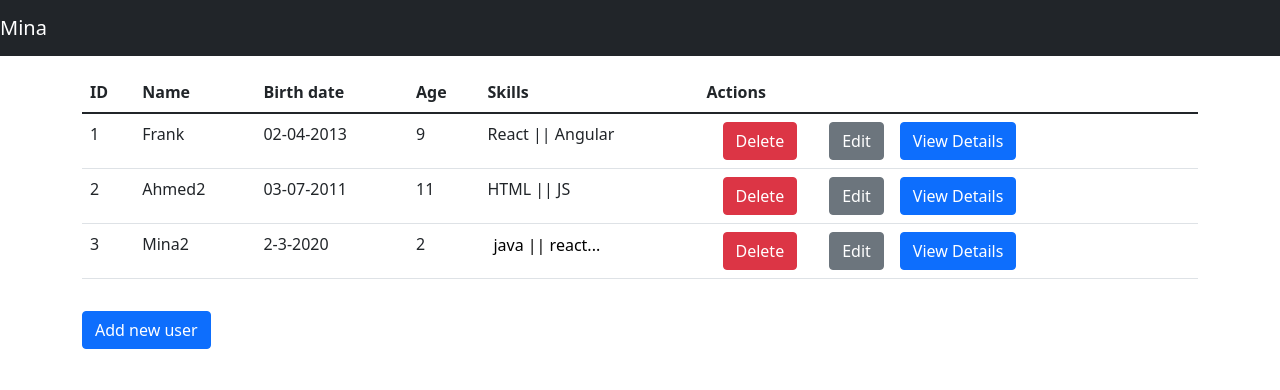
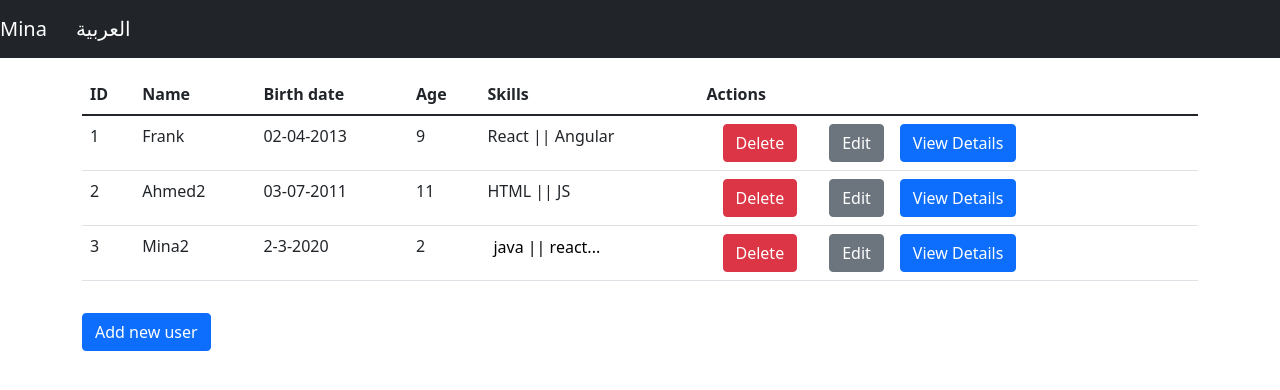
Before and after one commit to MinaMalak-cmd/CRUD, a React (Create React App) app: page /Users in a window 1280 px wide. Shown: the top 390 px of the page. Built offline with nearby package versions, Linux system fonts and the light colour scheme; data requests are answered from the project's data file.

Commit message:
handle language context

```diff
--- a/src/App.js
+++ b/src/App.js
@@ -1,16 +1,30 @@
 import React from "react";
 import NavBar from "./components/NavBar/NavBar";
 import Router from "./routes/Router";
+import Arabic from "./TranslationFiles/ar.json";
+import English from "./TranslationFiles/en.json";
+import LanguageContext, {
+  LanguageProvider,
+} from "./contexts/LanguageContext/LanguageContext";
 
-const App = () =>{
+const App = () => {
+  let lang =
+    localStorage.getItem("language") == undefined
+      ? "en"
+      : localStorage.getItem("language");
+  let keys = lang === "en" ? English : Arabic;
+  const language = { current: lang, keys: keys };
+
   return (
     <div>
-     <NavBar />
-    <div className="container mt-3">
-        <Router />
+      <LanguageProvider value={language}>
+        <NavBar />
+        <div className="container mt-3">
+          <Router />
+        </div>
+      </LanguageProvider>
     </div>
-  </div>
   );
-}
+};
 
 export default App;
--- /dev/null
+++ b/src/TranslationFiles/ar.json
@@ -0,0 +1,23 @@
+{
+    "en":"english",
+    "name":"اﻻسم",
+    "Users":{
+        "1":"الرقم",
+        "2":"اﻻسم",
+        "3":"تاريخ الميلاد",
+        "4":"العمر",
+        "5":"المهارات",
+        "6":"الأوضاع",
+        "7":"حذف",
+        "8":"تعديل",
+        "9":"التفاصيل",
+        "10":"ﻻ يوجد مستخدمين",
+        "11":"اضافة مستخدم جديد",
+        "12":"المستخدم",
+        "13":"من فضلك اختر مستخدم صحيح ...",
+        "14":"ادخل تاريخ الميلاد بالشكل اﻵتي يوم-شهر-سنة",
+        "15":"افصل بين المهارات بفصلة (،)",
+        "16":"تحديث",
+        "17":"من فضلك اضغط علي مستخدم"
+    }
+}
--- /dev/null
+++ b/src/TranslationFiles/en.json
@@ -0,0 +1,23 @@
+{
+    "en":"العربية",
+    "name":"name",
+    "Users":{
+        "1":"ID",
+        "2":"Name",
+        "3":"Birth Date",
+        "4":"Age",
+        "5":"Skills",
+        "6":"Actions",
+        "7":"Delete",
+        "8":"Edit",
+        "9":"View Details",
+        "10":"No users found",
+        "11":"Add new user",
+        "12":"User",
+        "13":"Please Choose right user...",
+        "14":"Enter birthdate in format of dd-mm-yyyy",
+        "15":"Enter skills in format of comma separated skills",
+        "16":"Update",
+        "17":"Please click on a User..."
+    }
+}
--- a/src/components/NavBar/NavBar.js
+++ b/src/components/NavBar/NavBar.js
@@ -1,13 +1,26 @@
-import React from "react";
-
-const NavBar= () =>{
+import React, { useContext } from "react";
+import Language from "../../contexts/LanguageContext/LanguageContext";
+const NavBar = () => {
+  const Lang = useContext(Language);
+  console.log(Lang.current);
+  const onClickHandler =(e)=>{
+    localStorage.setItem("language",
+    (Lang.current==="ar")?"en":"ar")
+    window.location.reload();
+  }
   return (
-        <nav className="navbar navbar-expand navbar-dark bg-dark">
-        <a href="/Users" className="navbar-brand">
-            Mina
-        </a>
-        </nav>
+    <nav className="navbar navbar-expand navbar-dark bg-dark">
+      <a href="/Users" className="navbar-brand">
+        Mina
+      </a>
+      <button
+      type="button"
+      className="navbar-brand btn btn-default action-button bgtrans "
+      onClick={onClickHandler}>
+        {Lang.keys["en"]}
+      </button>
+    </nav>
   );
-}
+};
 
 export default NavBar;
--- a/src/components/Users/UsersList/UsersList.js
+++ b/src/components/Users/UsersList/UsersList.js
@@ -1,4 +1,5 @@
-import React, { useState, useEffect } from "react";
+import React, { useState, useEffect, useContext } from "react";
+import Language from "../../../contexts/LanguageContext/LanguageContext.js";
 import UserDataService from "../../../services/UserService";
 import { useNavigate } from "react-router-dom";
 import getAge from "../../../helpers/getAge";
@@ -9,16 +10,18 @@ const UsersList = () => {
   const [currentUser, setCurrentUser] = useState(null);
   const [currentIndex, setCurrentIndex] = useState(-1);
   const navigate = useNavigate();
+  const Lang = useContext(Language);
+  const T = Lang.keys["Users"];
 
   useEffect(() => {
     retrieveUsers();
   }, []);
   const retrieveUsers = () => {
     UserDataService.getAll()
-        .then(response => {
+      .then((response) => {
         setUsers(response.data);
       })
-        .catch(e => {
+      .catch((e) => {
         //handle error logic here
       });
   };
@@ -30,10 +33,10 @@ const UsersList = () => {
   };
   const deleteUser = (id) => {
     UserDataService.delete(id)
-          .then(response => {
+      .then((response) => {
         refreshList();
       })
-          .catch(e => {
+      .catch((e) => {
         //handle error logic here
       });
   };
@@ -51,10 +54,12 @@ const UsersList = () => {
           </tr>
         </thead>
         <tbody>
-                    { Users.length > 0 ? (
-                        Users.map(user => {
-                            const {id, name, birthDate, skills} = user;
-                            let pointerEvent = {pointerEvents:getSkills(skills)[1]?"none":"all"}
+          {Users.length > 0 ? (
+            Users.map((user) => {
+              const { id, name, birthDate, skills } = user;
+              let pointerEvent = {
+                pointerEvents: getSkills(skills)[1] ? "none" : "all",
+              };
               return (
                 <tr key={id}>
                   <td scope="row">{id}</td>
@@ -62,36 +67,64 @@ const UsersList = () => {
                   <td>{birthDate}</td>
                   <td>{getAge(birthDate)}</td>
                   <td>
-                                    {getSkills(skills)[1]?
+                    {getSkills(skills)[1] ? (
                       <>
-                                        <button type="button" className="bg-transparent " style={{border:"none"}} data-toggle="tooltip" data-placement="top" title={skills.replace(/,/g ," || ")}>
+                        <button
+                          type="button"
+                          className="bg-transparent "
+                          style={{ border: "none" }}
+                          data-toggle="tooltip"
+                          data-placement="top"
+                          title={skills.replace(/,/g, " || ")}
+                        >
                           {getSkills(skills)[0]}
                         </button>
                       </>
-                                    :
-                                    <>
-                                        {getSkills(skills)[0]}
-                                    </>
-                                    }
+                    ) : (
+                      <>{getSkills(skills)[0]}</>
+                    )}
                   </td>
                   <td>
-                                        <button type="button" className="btn btn-danger mx-3" onClick={()=>deleteUser(id)}>Delete</button>
-                                        <button type="button" className="btn btn-secondary mx-3" onClick={()=> navigate(`/UpdateUser/${id}`)}>Edit</button>
-                                        <button type="button" className="btn btn-primary" onClick={()=> navigate(`/Users/${id}`)}>View Details</button>
+                    <button
+                      type="button"
+                      className="btn btn-danger mx-3"
+                      onClick={() => deleteUser(id)}
+                    >
+                      Delete
+                    </button>
+                    <button
+                      type="button"
+                      className="btn btn-secondary mx-3"
+                      onClick={() => navigate(`/UpdateUser/${id}`)}
+                    >
+                      Edit
+                    </button>
+                    <button
+                      type="button"
+                      className="btn btn-primary"
+                      onClick={() => navigate(`/Users/${id}`)}
+                    >
+                      View Details
+                    </button>
                   </td>
                 </tr>
-                            )
+              );
             })
           ) : (
             <tr>
               <td colSpan={4}>No users found</td>
             </tr>
-                    )
-                    }
+          )}
         </tbody>
       </table>
       <div className="flex-center m-auto col-sm-12">
-              <button type="button" className="btn btn-primary my-3" onClick={()=> navigate('/add')}>Add new user</button>
+        <button
+          type="button"
+          className="btn btn-primary my-3"
+          onClick={() => navigate("/add")}
+        >
+          Add new user
+        </button>
       </div>
     </>
   );
--- /dev/null
+++ b/src/contexts/LanguageContext/LanguageContext.js
@@ -0,0 +1,4 @@
+import React,{ createContext } from 'react';
+const Language = createContext({});
+export const LanguageProvider = Language.Provider;
+export default Language;
```
Lines whose indentation alone changed are shown as unchanged.
